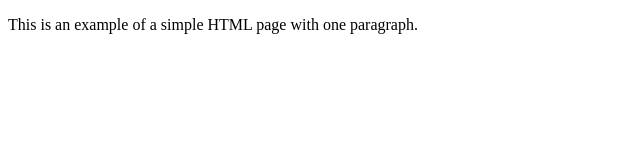
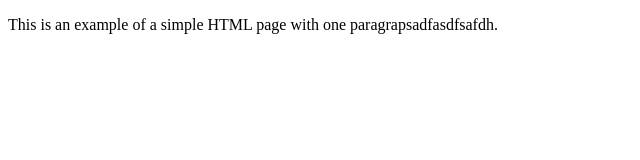
Before and after one commit to gitbosshard/test, a plain HTML site: page index.html in a window 1280 px wide. Shown: the whole page, without its empty margins (0-640 px from the left). Drawn offline with Linux system fonts and the light colour scheme.

Commit message:
Update index.html

```diff
--- a/index.html
+++ b/index.html
@@ -4,6 +4,6 @@
         <title>Example</title>
     </head>
     <body>
-        <p>This is an example of a simple HTML page with one paragraph.</p>
+        <p>This is an example of a simple HTML page with one paragrapsadfasdfsafdh.</p>
     </body>
 </html>
```
